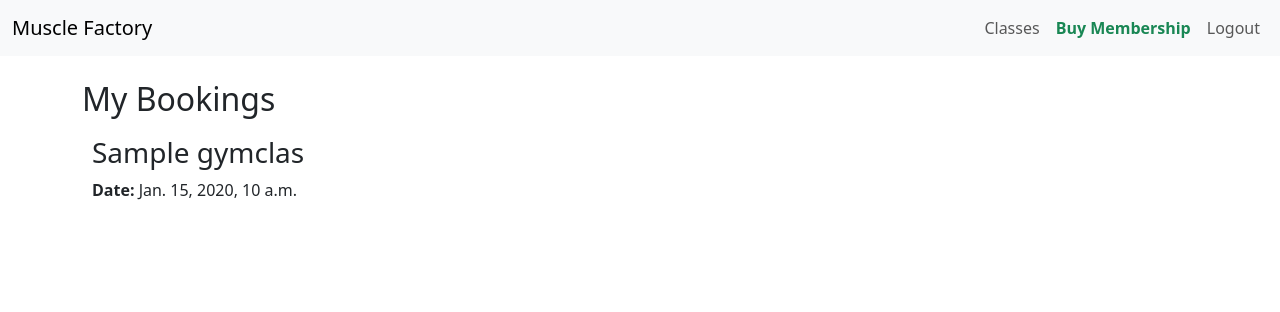
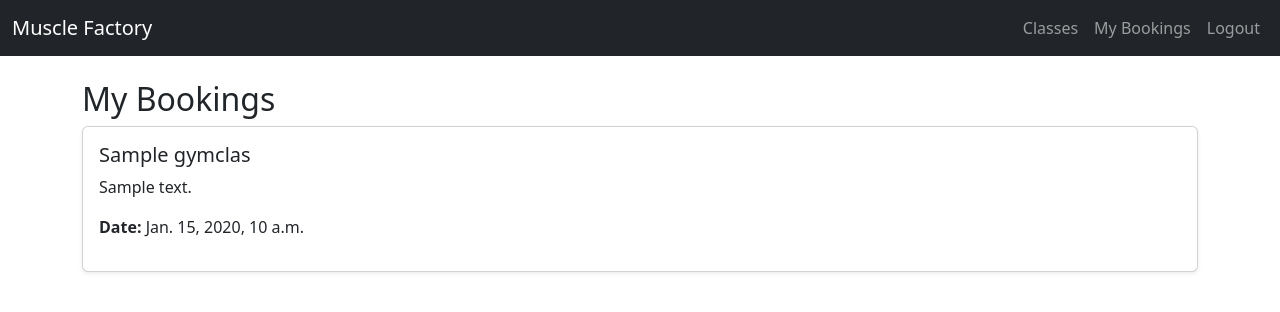
Before and after one commit to MicahIndigo/musclefactory, a Django app: page /classes/my-bookings/ in a window 1280 px wide. Shown: the top 312 px of the page. Run offline with Django 5.2, Linux system fonts and the light colour scheme; a user stored in the database is signed in; tables that the repository leaves empty hold one stand-in row (values such as "Sample post").

Commit message:
Final UI polish with Bootstrap cards and responsice layout improvements

```diff
--- a/checkout/views.py
+++ b/checkout/views.py
@@ -1,8 +1,9 @@
-import stripe
+import stripe, json
 from django.conf import settings
 from django.shortcuts import redirect, render
 from django.contrib.auth.decorators import login_required
 from django.contrib import messages
+from django.http import HttpResponse
 from profiles.models import Profile
 
 stripe.api_key = settings.STRIPE_SECRET_KEY
--- a/templates/base.html
+++ b/templates/base.html
@@ -11,7 +11,7 @@
 <body>
 
 
-<nav class="navbar navbar-expand-lg navbar-light bg-light">
+  <nav class="navbar navbar-expand-lg navbar-dark bg-dark">
     <div class="container-fluid">
         <a class="navbar-brand" href="/">Muscle Factory</a>
 
@@ -21,13 +21,16 @@
 
         <div class="collapse navbar-collapse" id="nav">
             <ul class="navbar-nav ms-auto">
+
                 {% if user.is_authenticated %}
                     <li class="nav-item">
                         <a class="nav-link" href="/classes/">Classes</a>
                     </li>
+
                     <li class="nav-item">
-                    <a class="nav-link text-success fw-bold" href="/checkout/buy/">Buy Membership</a>
+                        <a class="nav-link" href="/classes/my-bookings/">My Bookings</a>
                     </li>
+
                     <li class="nav-item">
                         <a class="nav-link" href="/accounts/logout/">Logout</a>
                     </li>
@@ -35,19 +38,18 @@
                     <li class="nav-item">
                         <a class="nav-link" href="/accounts/login/">Login</a>
                     </li>
-                  <li class="nav-item">
-                    <a class="nav-link" href="/classes/my-bookings/">My Bookings</a>
-                  </li>
+
                     <li class="nav-item">
                         <a class="nav-link" href="/accounts/register/">Register</a>
                     </li>
                 {% endif %}
+
             </ul>
         </div>
     </div>
 </nav>
 
-<div class="container mt-4">
+<div class="container mt-4 mb-5">
     {% for message in messages %}
        <div class="alert alert-warning">{{ message }}</div>
     {% endfor %}
--- a/templates/classes/my_bookings.html
+++ b/templates/classes/my_bookings.html
@@ -5,9 +5,12 @@
 
 {% if bookings %}
     {% for booking in bookings %}
-        <div style="border:1px solid 3ccc; padding:10px; margin-bottom:10px;">
-            <h3>{{ booking.gym_class.name }}</h3>
-            <p><strong>Date:</strong> {{ booking.gym_class.date }}</p>
+        <div class="card mb-3 shadow-sm">
+            <div class="card-body">
+                <h5 class="card-title">{{ booking.gym_class.name }}</h5>
+                <p>{{ booking.gym_class.description }}</p>
+                <p><strong>Date:</strong> {{ booking.gym_class.date }}</p>
+            </div>
         </div>
     {% endfor %}
 {% else %}
```
Also changed, not shown: templates/classes/class_list.html (+22 -10 lines). Lines whose indentation alone changed are shown as unchanged.
